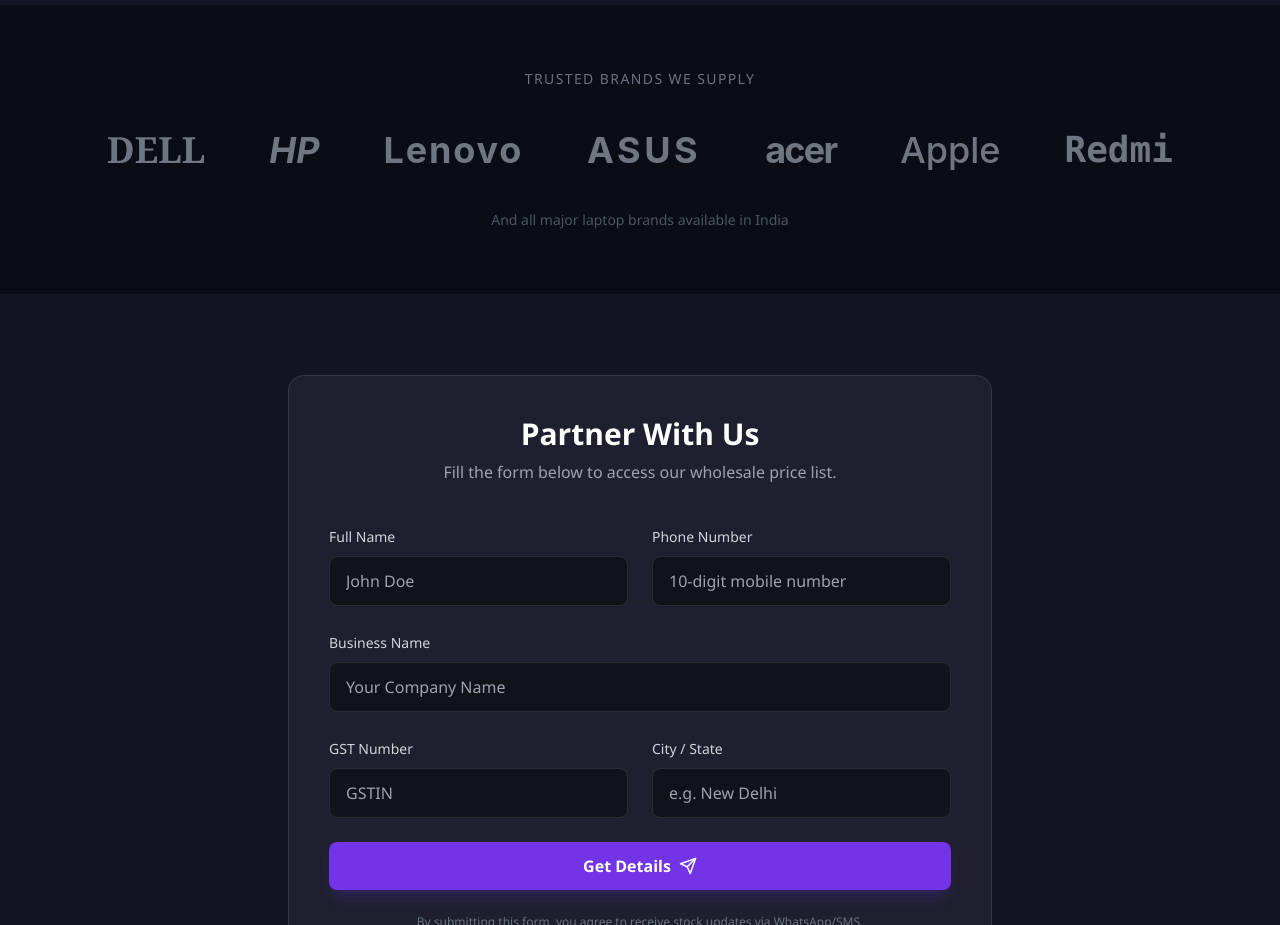
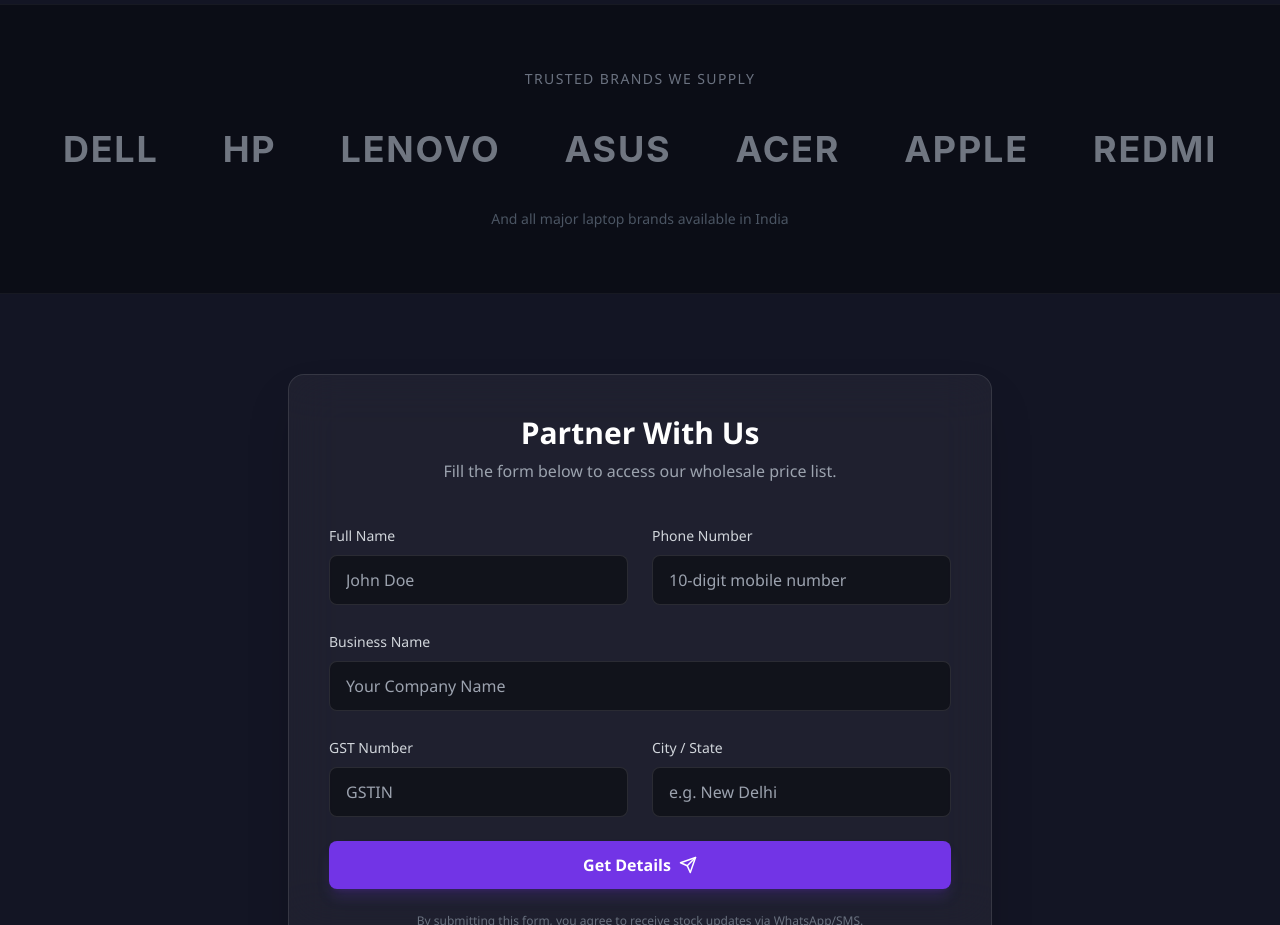
Before and after one commit to ezinix/ezinix-landing, a React (Vite) app: page / in a window 1280 px wide. Shown: the part 2120-3045 px from the top of the page. Built offline with nearby package versions, Linux system fonts and the light colour scheme.

Commit message:
Update Brands.tsx

```diff
--- a/components/Brands.tsx
+++ b/components/Brands.tsx
@@ -3,13 +3,13 @@ import React from 'react';
 export const Brands: React.FC = () => {
   // Using styled text since we don't have SVGs for all brands and want to keep it consistent without external images
   const brands = [
-    { name: "DELL", style: "font-serif font-bold" },
-    { name: "HP", style: "font-sans font-bold italic" },
-    { name: "Lenovo", style: "font-sans font-bold tracking-wider" },
-    { name: "ASUS", style: "font-sans font-bold tracking-widest" },
-    { name: "acer", style: "font-sans font-bold tracking-tighter" },
-    { name: "Apple", style: "font-sans font-medium" },
-    { name: "Redmi", style: "font-mono font-bold" }
+    { name: "DELL", style: "font-sans font-bold tracking-wider" },
+    { name: "HP", style: "font-sans font-bold tracking-wider" },
+    { name: "LENOVO", style: "font-sans font-bold tracking-wider" },
+    { name: "ASUS", style: "font-sans font-bold tracking-wider" },
+    { name: "ACER", style: "font-sans font-bold tracking-wider" },
+    { name: "APPLE", style: "font-sans font-bold tracking-wider" },
+    { name: "REDMI", style: "font-sans font-bold tracking-wider" }
   ];
 
   return (
```
